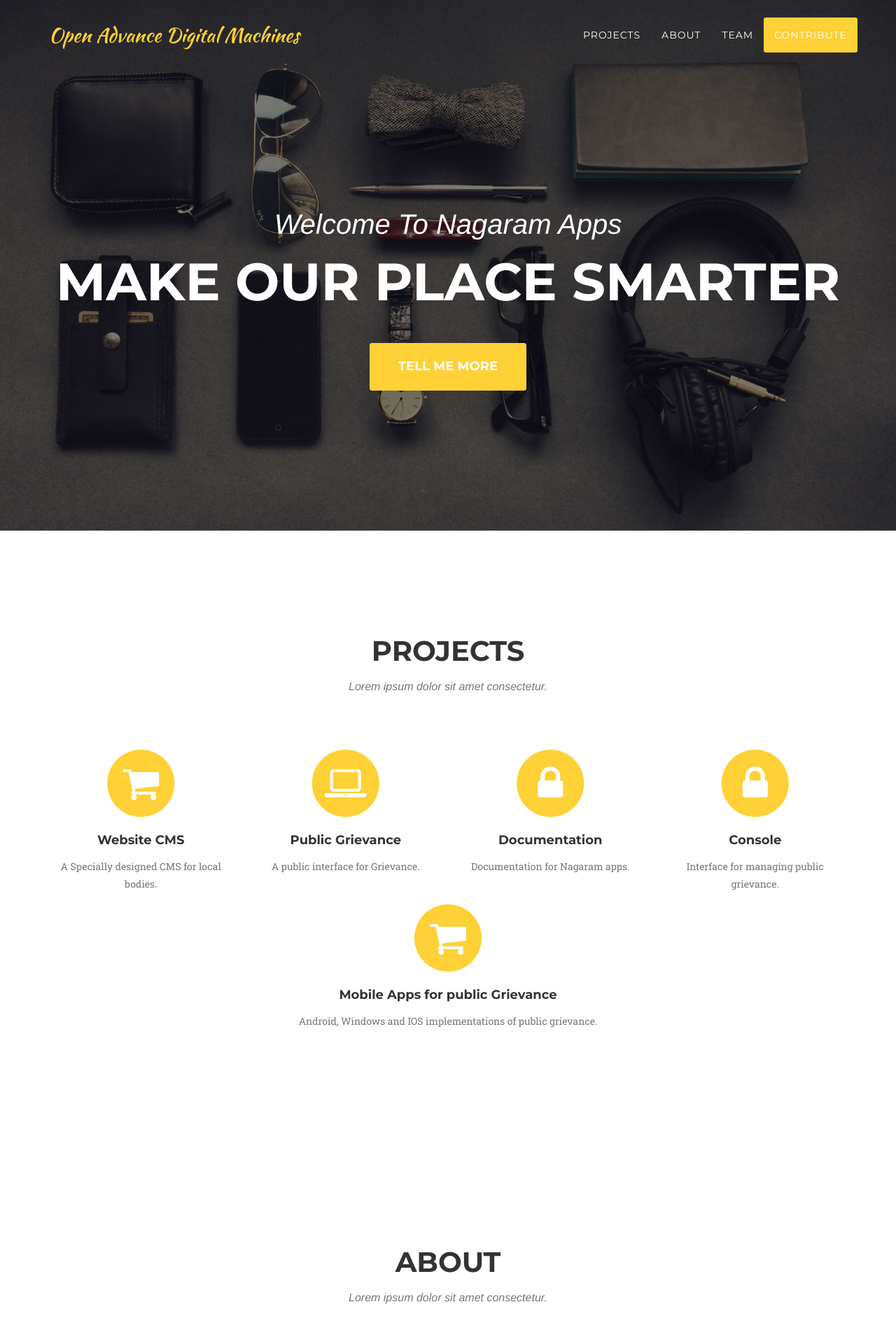
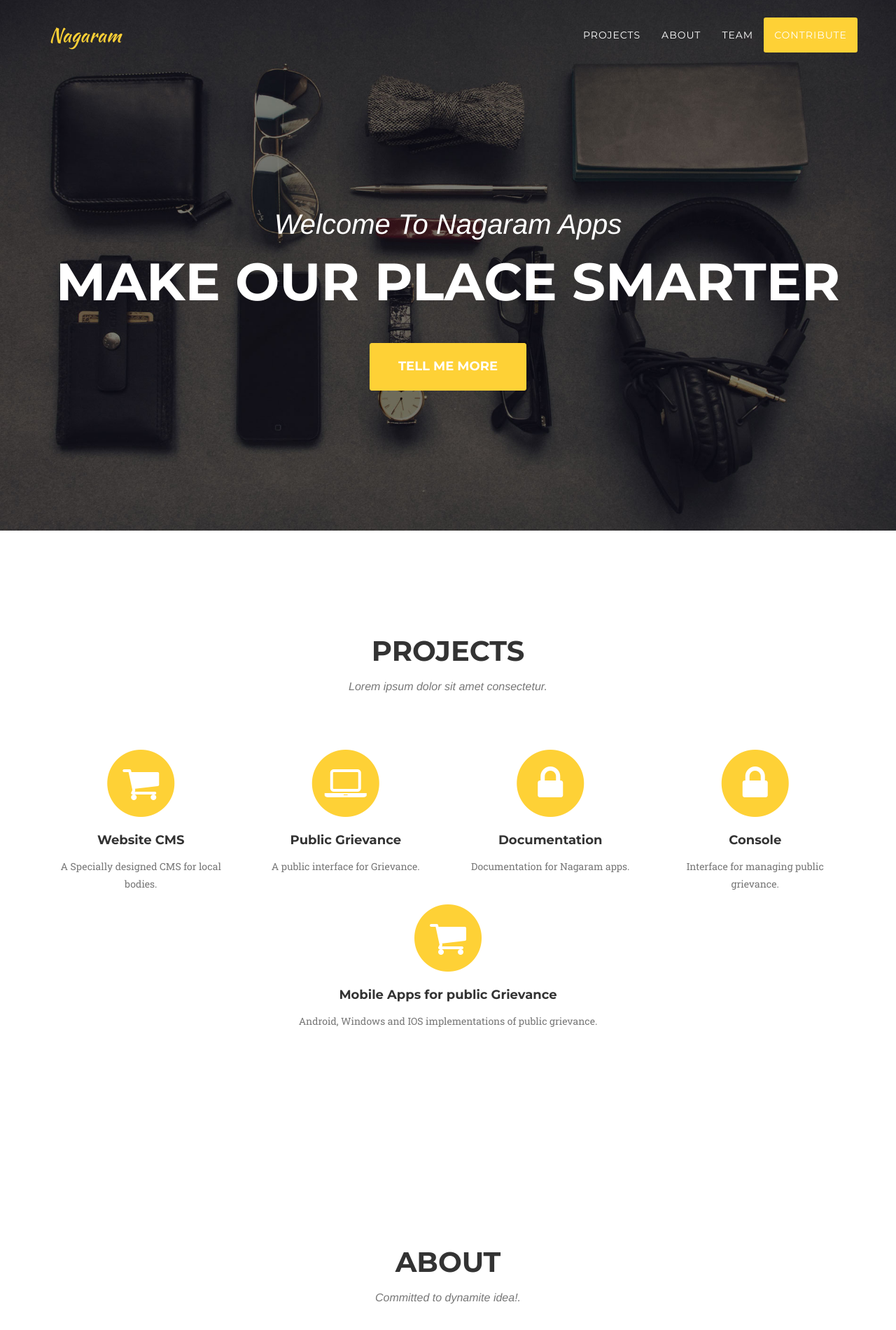
Before and after one commit to openadm/openadm.github.io, a plain HTML site: page nagaram/index.html in a window 1280 px wide. Shown: the top 1900 px of the page at 70% size. Drawn offline with nearby package versions, Linux system fonts and the light colour scheme; a web font is replaced by a local one.

Commit message:
Added about tagline

```diff
--- a/nagaram/index.html
+++ b/nagaram/index.html
@@ -46,7 +46,7 @@
                     <span class="icon-bar"></span>
                     <span class="icon-bar"></span>
                 </button>
-                <a class="navbar-brand page-scroll" href="#page-top">Open Advance Digital Machines</a>
+                <a class="navbar-brand page-scroll" href="#page-top">Nagaram</a>
             </div>
 
             <!-- Collect the nav links, forms, and other content for toggling -->
@@ -147,7 +147,7 @@
             <div class="row">
                 <div class="col-lg-12 text-center">
                     <h2 class="section-heading">About</h2>
-                    <h3 class="section-subheading text-muted">Lorem ipsum dolor sit amet consectetur.</h3>
+                    <h3 class="section-subheading text-muted">Committed to dynamite idea!.</h3>
                 </div>
             </div>
             <div class="row">
```
